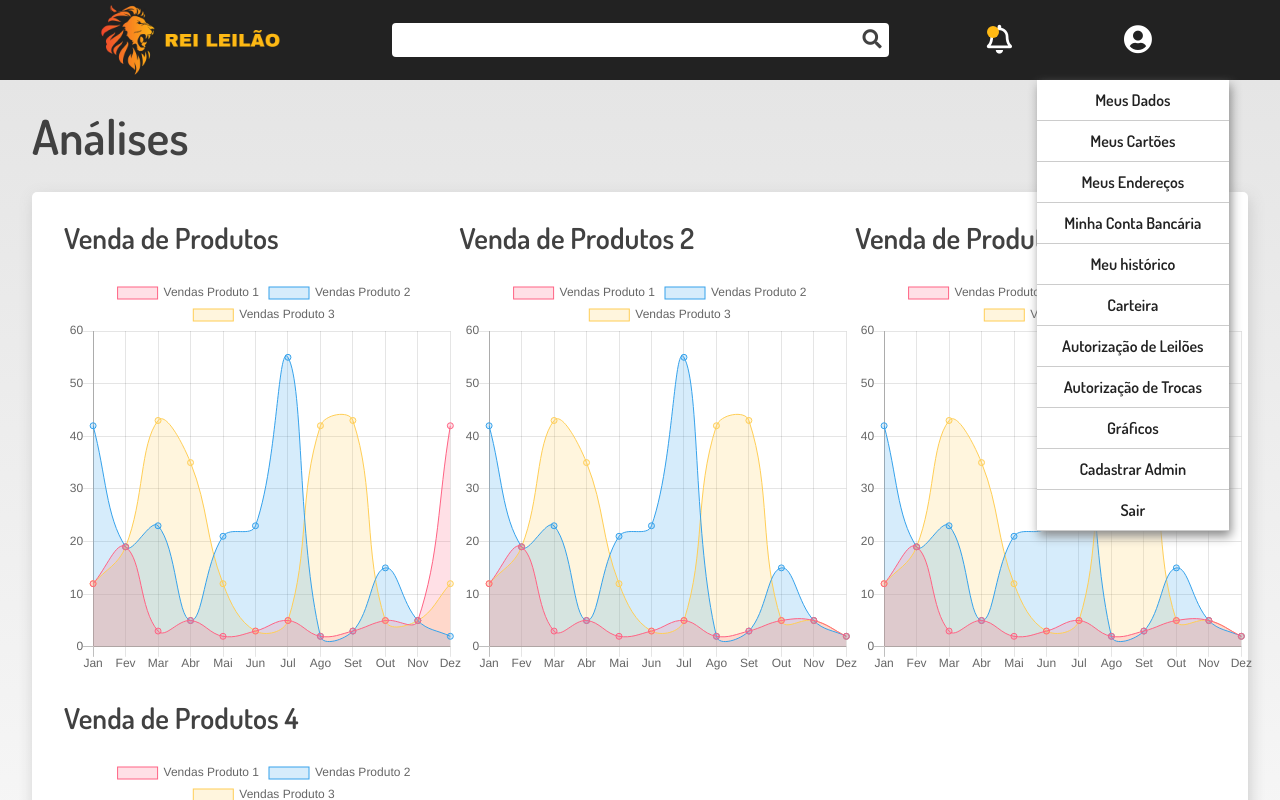
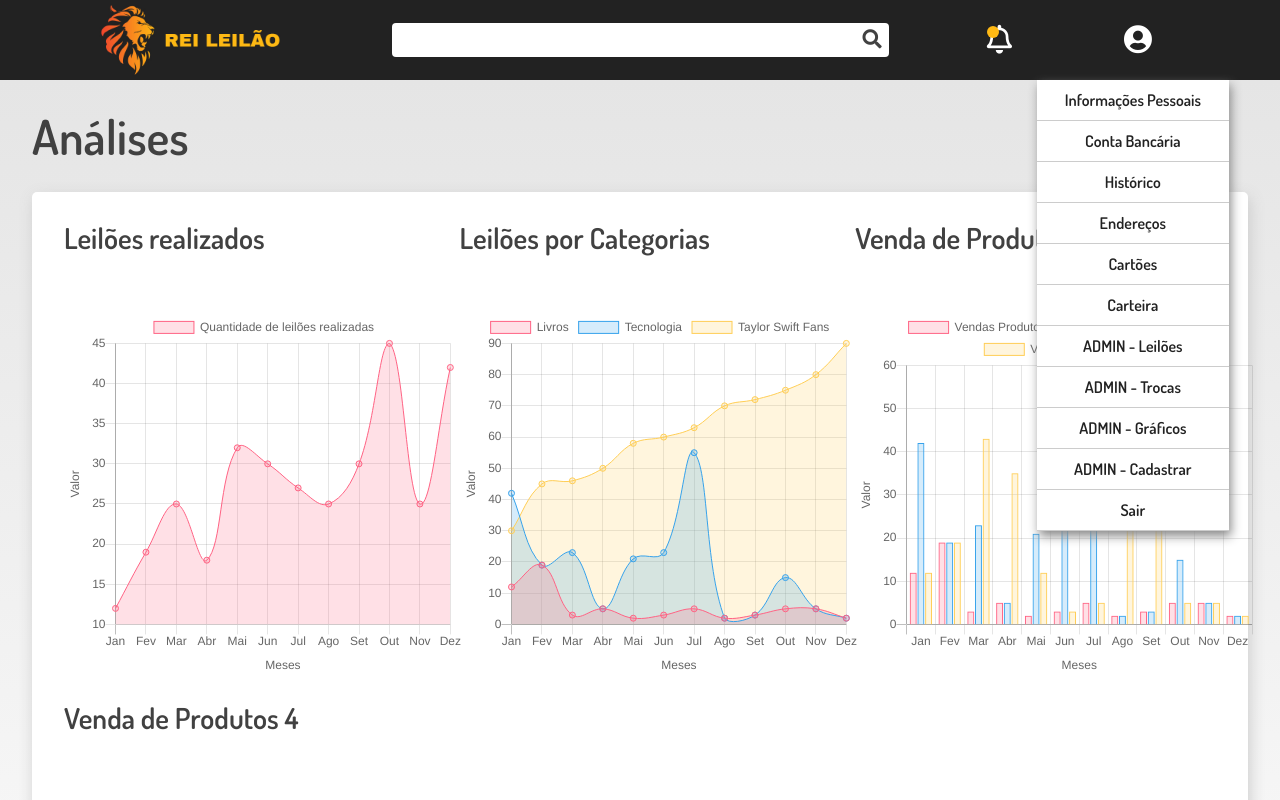
Before and after one commit to thalesburakowski/ReiLeiloesFront, a Vue app: page /analise in a window 1280 px wide. Both pictures are taken after a click on the element 1088 px from the left and 39 px from the top of the page. Shown: the top 800 px of the page. Built offline with nearby package versions, Linux system fonts and the light colour scheme.

Commit message:
Titulos de paginas modifcadas e dados do grafico alterados

```diff
--- a/src/components/Chart.vue
+++ b/src/components/Chart.vue
@@ -8,7 +8,29 @@
 <script>
 import Chart from 'chart.js'
 
-const options = {
+export default {
+  props: ['index', 'labels', 'datasets', 'type'],
+  data() {
+    return {
+      backgroundColors: [
+        'rgba(255, 99, 132, 0.2)',
+        'rgba(54, 162, 235, 0.2)',
+        'rgba(255, 206, 86, 0.2)',
+        'rgba(75, 192, 192, 0.2)',
+        'rgba(153, 102, 255, 0.2)',
+        'rgba(255, 159, 64, 0.2)',
+      ],
+
+      borderColors: [
+        'rgba(255,99,132,1)',
+        'rgba(54, 162, 235, 1)',
+        'rgba(255, 206, 86, 1)',
+        'rgba(75, 192, 192, 1)',
+        'rgba(153, 102, 255, 1)',
+        'rgba(255, 159, 64, 1)',
+      ],
+
+      options: {
         responsive: true,
         title: {
           display: true,
@@ -41,53 +63,13 @@ const options = {
             },
           ],
         },
-}
-
-const backgroundColors = [
-  'rgba(255, 99, 132, 0.2)',
-  'rgba(54, 162, 235, 0.2)',
-  'rgba(255, 206, 86, 0.2)',
-  'rgba(75, 192, 192, 0.2)',
-  'rgba(153, 102, 255, 0.2)',
-  'rgba(255, 159, 64, 0.2)',
-]
-
-const borderColors = [
-  'rgba(255,99,132,1)',
-  'rgba(54, 162, 235, 1)',
-  'rgba(255, 206, 86, 1)',
-  'rgba(75, 192, 192, 1)',
-  'rgba(153, 102, 255, 1)',
-  'rgba(255, 159, 64, 1)',
-]
-
-export default {
-  props: ['index', 'labels', 'datasets'],
-  data() {
-    return {
-      backgroundColors: [
-        'rgba(255, 99, 132, 0.2)',
-        'rgba(54, 162, 235, 0.2)',
-        'rgba(255, 206, 86, 0.2)',
-        'rgba(75, 192, 192, 0.2)',
-        'rgba(153, 102, 255, 0.2)',
-        'rgba(255, 159, 64, 0.2)',
-      ],
-
-      borderColors: [
-        'rgba(255,99,132,1)',
-        'rgba(54, 162, 235, 1)',
-        'rgba(255, 206, 86, 1)',
-        'rgba(75, 192, 192, 1)',
-        'rgba(153, 102, 255, 1)',
-        'rgba(255, 159, 64, 1)',
-      ],
+      },
     }
   },
   methods: {
     renderChart: function() {
       new Chart(`chart-${this.index}`, {
-        type: 'line',
+        type: this.type,
         data: {
           labels: this.labels,
           datasets: this.datasets.map((data, index) => {
@@ -103,6 +85,7 @@ export default {
             }
           }),
         },
+        options: this.options,
       })
     },
   },
--- a/src/components/Header.vue
+++ b/src/components/Header.vue
@@ -32,16 +32,16 @@
 
     <div class="user-menu" v-if="userMenu">
       <span class="user-menu__holder-links">
-        <router-link to="/dados" class="user-menu__link">Meus Dados</router-link>
-        <router-link to="/cartao" class="user-menu__link">Meus Cartões</router-link>
-        <router-link to="/endereco" class="user-menu__link">Meus Endereços</router-link>
-        <router-link to="/conta-bancaria" class="user-menu__link">Minha Conta Bancária</router-link>
-        <router-link to="/historico" class="user-menu__link">Meu histórico</router-link>
+        <router-link to="/dados" class="user-menu__link">Informações Pessoais</router-link>
+        <router-link to="/conta-bancaria" class="user-menu__link">Conta Bancária</router-link>
+        <router-link to="/historico" class="user-menu__link">Histórico</router-link>
+        <router-link to="/endereco" class="user-menu__link">Endereços</router-link>
+        <router-link to="/cartao" class="user-menu__link">Cartões</router-link>
         <router-link to="/carteira" class="user-menu__link">Carteira</router-link>
-        <router-link to="/autorizacao-leiloes" class="user-menu__link">Autorização de Leilões</router-link>
-        <router-link to="/autorizacao-troca" class="user-menu__link">Autorização de Trocas</router-link>
-        <router-link to="/analise" class="user-menu__link">Gráficos</router-link>
-        <router-link to="/cadastrar-admin" class="user-menu__link">Cadastrar Admin</router-link>
+        <router-link to="/autorizacao-leiloes" class="user-menu__link">ADMIN - Leilões</router-link>
+        <router-link to="/autorizacao-troca" class="user-menu__link">ADMIN - Trocas</router-link>
+        <router-link to="/analise" class="user-menu__link">ADMIN - Gráficos</router-link>
+        <router-link to="/cadastrar-admin" class="user-menu__link">ADMIN - Cadastrar</router-link>
         <a href="#" class="user-menu__link" @click="logout()">Sair</a>
       </span>
     </div>
--- a/src/views/Admin/Analyzis.vue
+++ b/src/views/Admin/Analyzis.vue
@@ -4,7 +4,7 @@
     <div class="fields">
       <div class="analize" v-for="(item, index) in datas" :key="index">
         <h2 class="title-form">{{item.title}}</h2>
-        <Chart :index="index" :labels="item.labels" :datasets="item.datasets"></Chart>
+        <Chart :index="index" :labels="item.labels" :datasets="item.datasets" :type="item.type"></Chart>
       </div>
     </div>
   </div>
@@ -29,7 +29,8 @@ export default {
     getAnalyzis() {
       return [
         {
-          title: 'Venda de Produtos',
+          type: 'line',
+          title: 'Leilões realizados',
           labels: [
             'Jan',
             'Fev',
@@ -46,21 +47,22 @@ export default {
           ],
           datasets: [
             {
-              label: 'Vendas Produto 1',
-              data: [12, 19, 3, 5, 2, 3, 5, 2, 3, 5, 5, 42],
+              label: 'Quantidade de leilões realizadas',
+              data: [12, 19, 25, 18, 32, 30, 27, 25, 30, 45, 25, 42],
             },
-            {
-              label: 'Vendas Produto 2',
-              data: [42, 19, 23, 5, 21, 23, 55, 2, 3, 15, 5, 2],
-            },
-            {
-              label: 'Vendas Produto 3',
-              data: [12, 19, 43, 35, 12, 3, 5, 42, 43, 5, 5, 12],
-            },
+            // {
+            //   label: 'Vendas Produto 2',
+            //   data: [42, 19, 23, 5, 21, 23, 55, 2, 3, 15, 5, 2],
+            // },
+            // {
+            //   label: 'Vendas Produto 3',
+            //   data: [12, 19, 43, 35, 12, 3, 5, 42, 43, 5, 5, 12],
+            // },
           ],
         },
         {
-          title: 'Venda de Produtos 2',
+          type: 'line',
+          title: 'Leilões por Categorias',
           labels: [
             'Jan',
             'Fev',
@@ -77,20 +79,21 @@ export default {
           ],
           datasets: [
             {
-              label: 'Vendas Produto 1',
+              label: 'Livros',
               data: [12, 19, 3, 5, 2, 3, 5, 2, 3, 5, 5, 2],
             },
             {
-              label: 'Vendas Produto 2',
+              label: 'Tecnologia',
               data: [42, 19, 23, 5, 21, 23, 55, 2, 3, 15, 5, 2],
             },
             {
-              label: 'Vendas Produto 3',
-              data: [12, 19, 43, 35, 12, 3, 5, 42, 43, 5, 5, 2],
+              label: 'Taylor Swift Fans',
+              data: [30, 45, 46, 50, 58, 60, 63, 70, 72, 75, 80, 90],
             },
           ],
         },
         {
+          type: 'bar',
           title: 'Venda de Produtos 3',
           labels: [
             'Jan',
@@ -122,6 +125,7 @@ export default {
           ],
         },
         {
+          type: 'line',
           title: 'Venda de Produtos 4',
           labels: [
             'Jan',
--- a/src/views/Client/Address.vue
+++ b/src/views/Client/Address.vue
@@ -1,6 +1,6 @@
 <template>
   <div class="page">
-    <h1 class="page-title">Endereços</h1>
+    <h1 class="page-title">Meus Endereços</h1>
     <div class="button-holder">
       <button
         class="btn-add-adrress button button-principal"
--- a/src/views/Client/Auction.vue
+++ b/src/views/Client/Auction.vue
@@ -118,6 +118,8 @@ export default {
   },
 }
 </script>
+
+
 
 <style lang="scss" scoped>
 @import '@/assets/styles/variables.scss';
@@ -269,3 +271,23 @@ export default {
   }
 }
 </style>
+
+
+
+<style lang="scss">
+.VueCarousel-dot--active {
+  background: linear-gradient(
+    90deg,
+    rgba(240, 70, 45, 1) 0%,
+    rgba(255, 185, 20, 1) 100%
+  ) !important;
+
+  outline: 0px !important;
+  border: none !important;
+  padding: 0px !important;
+}
+
+.VueCarousel-dot {
+  outline: 0px !important;
+}
+</style>
--- a/src/views/Client/BankAccount.vue
+++ b/src/views/Client/BankAccount.vue
@@ -1,6 +1,6 @@
 <template>
   <div class="page">
-    <h1 class="page-title">Conta Bancária</h1>
+    <h1 class="page-title">Minha Conta Bancária</h1>
 
     <div v-if="!bankAccount" class="warnig-message">
       <h3 class="warnig-message__title">Você ainda não possui uma conta bancária cadastrada</h3>
--- a/src/views/Client/CreditCard.vue
+++ b/src/views/Client/CreditCard.vue
@@ -1,6 +1,6 @@
 <template>
   <div class="page">
-    <h1 class="page-title">Cartões</h1>
+    <h1 class="page-title">Meus Cartões</h1>
 
     <div v-if="!creditCards" class="warnig-message warnig-message--card">
       <h3 class="warnig-message__title">Você ainda não possui um cartão cadastrado</h3>
--- a/src/views/Client/History.vue
+++ b/src/views/Client/History.vue
@@ -1,7 +1,7 @@
 <template>
   <div class="page">
     <div class="title-new">
-      <h1 class="page-title">Seus Leilões</h1>
+      <h1 class="page-title">Meu Histórico</h1>
     </div>
     <div class="table">
       <span class="table-complete-first-line">
--- a/src/views/Client/Wallet.vue
+++ b/src/views/Client/Wallet.vue
@@ -1,6 +1,6 @@
 <template>
   <div class="page">
-    <h1 class="page-title">Sua Carteira</h1>
+    <h1 class="page-title">Minha Carteira</h1>
 
     <span class="page__info">Você possui R$ 150,00 de Créditos</span>
     <span class="main-grid">
```
Also changed, not shown: 1 other file (tests, documents, lock files or other folders). Lines whose indentation alone changed are shown as unchanged.
